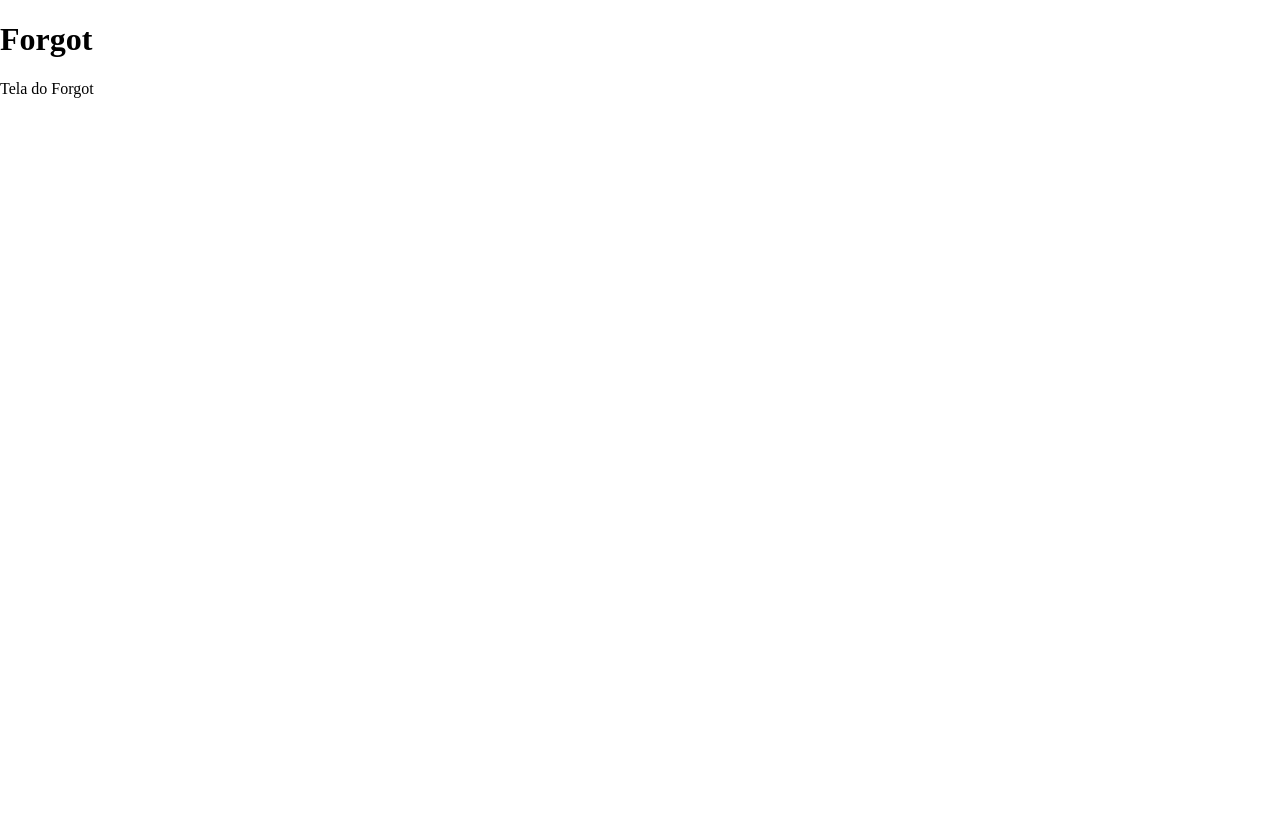
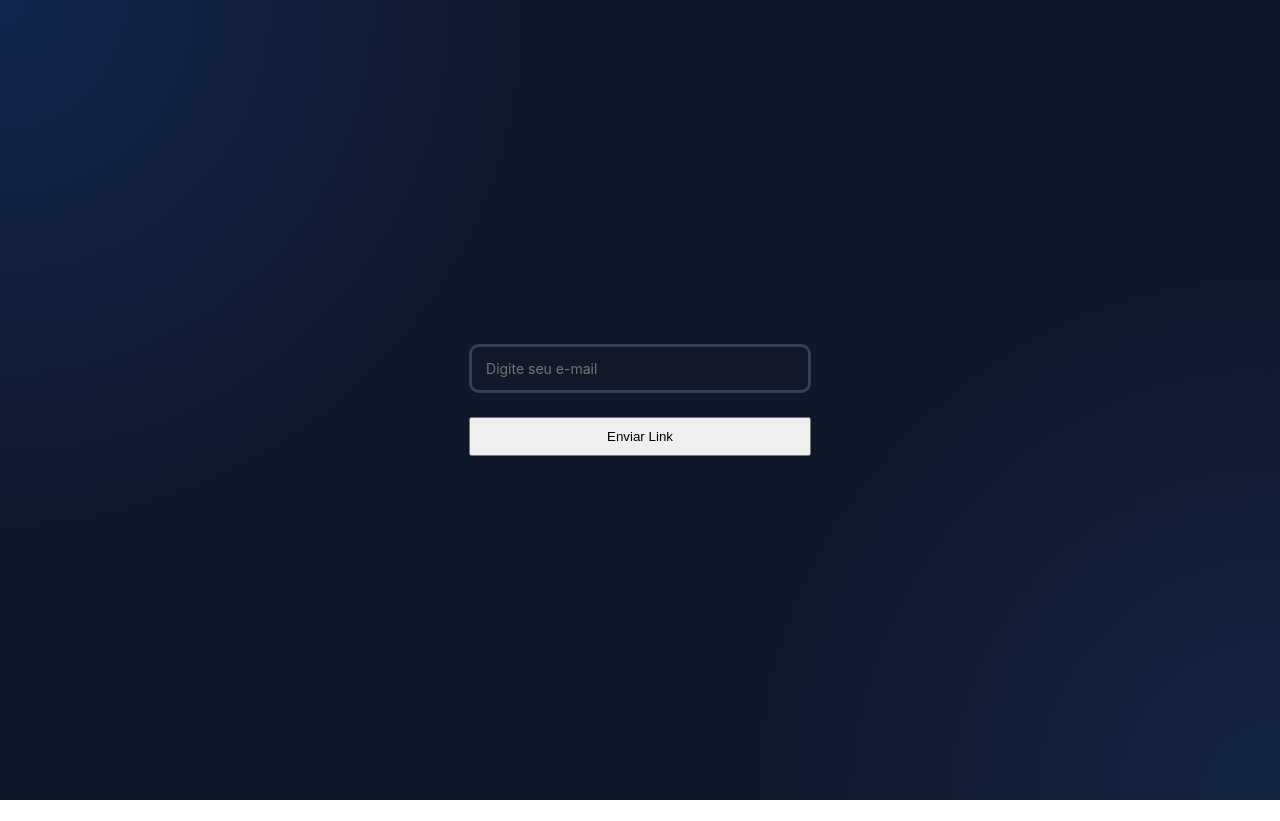
Before and after one commit to G-Leao/Login-Page-Full-stack, a React (Vite) app: page /forgot-password in a window 1280 px wide. After the commit the page ends 800 px from the top, so only its background shows below. Built offline with nearby package versions, Linux system fonts and the light colour scheme.

Commit message:
Tela forgot adicionada

```diff
--- a/src/pages/ForgotPassword/ForgotPassword.css
+++ b/src/pages/ForgotPassword/ForgotPassword.css
@@ -0,0 +1,56 @@
+.form-page {
+  min-height: 100vh;
+
+  display: flex;
+  align-items: center;
+  justify-content: center;
+
+  padding: 24px;
+
+  background:
+    radial-gradient(
+      circle at top left,
+      rgba(37, 99, 235, 0.18),
+      transparent 35%
+    ),
+    radial-gradient(
+      circle at bottom right,
+      rgba(59, 130, 246, 0.12),
+      transparent 35%
+    ),
+    #0f172a;
+
+  font-family: "Inter", sans-serif;
+  color: #f8fafc;
+}
+
+.input-form {
+  width: 100%;
+  box-sizing: border-box;
+  margin-bottom: 24px;
+
+  padding: 13px 14px;
+
+  border: 3px solid #334155;
+  border-radius: 10px;
+  box-shadow: 2px 2px 2px #0f172a;
+
+  outline: none;
+
+  background: #111827;
+  color: #f8fafc;
+
+  font-family: inherit;
+  font-size: 14px;
+
+  transition:
+    border-color 0.2s ease,
+    box-shadow 0.2s ease,
+    background 0.2s ease;
+}
+
+.btn-form {
+  width: 100%;
+
+  padding: 10px 10px;
+}
--- a/src/pages/ForgotPassword/ForgotPassword.tsx
+++ b/src/pages/ForgotPassword/ForgotPassword.tsx
@@ -1,8 +1,50 @@
+import { useState } from "react";
+import "./ForgotPassword.css";
+
 function ForgotPassword() {
+  const [email, setEmail] = useState("");
+  const [error, setError] = useState("");
+  const [success, setSuccess] = useState("");
+
+  const handleSubmit = (event: React.FormEvent) => {
+    event.preventDefault();
+
+    if (!email.trim()) {
+      setError("Inofrme se E-mail.");
+      setSuccess("");
+      return;
+    }
+
+    const emailValido = /^[^\s@]+@[^\s@]+\.[^\s@]+$/.test(email);
+
+    if (!emailValido) {
+      setError("Digite um E-mail válido");
+      setSuccess("");
+      return;
+    }
+
+    setError("");
+    setSuccess("Link de Recuperação enviado ao seu E-mail");
+  };
+
   return (
-    <div>
-      <h1>Forgot</h1>
-      <p>Tela do Forgot</p>
+    <div className="form-page">
+      <form onSubmit={handleSubmit}>
+        <input
+          className="input-form"
+          type="email"
+          value={email}
+          onChange={(e) => setEmail(e.target.value)}
+          placeholder="Digite seu e-mail"
+        />
+
+        {error && <small>{error}</small>}
+        {success && <small>{success}</small>}
+
+        <button type="submit" className="btn-form">
+          Enviar Link
+        </button>
+      </form>
     </div>
   );
 }
```
